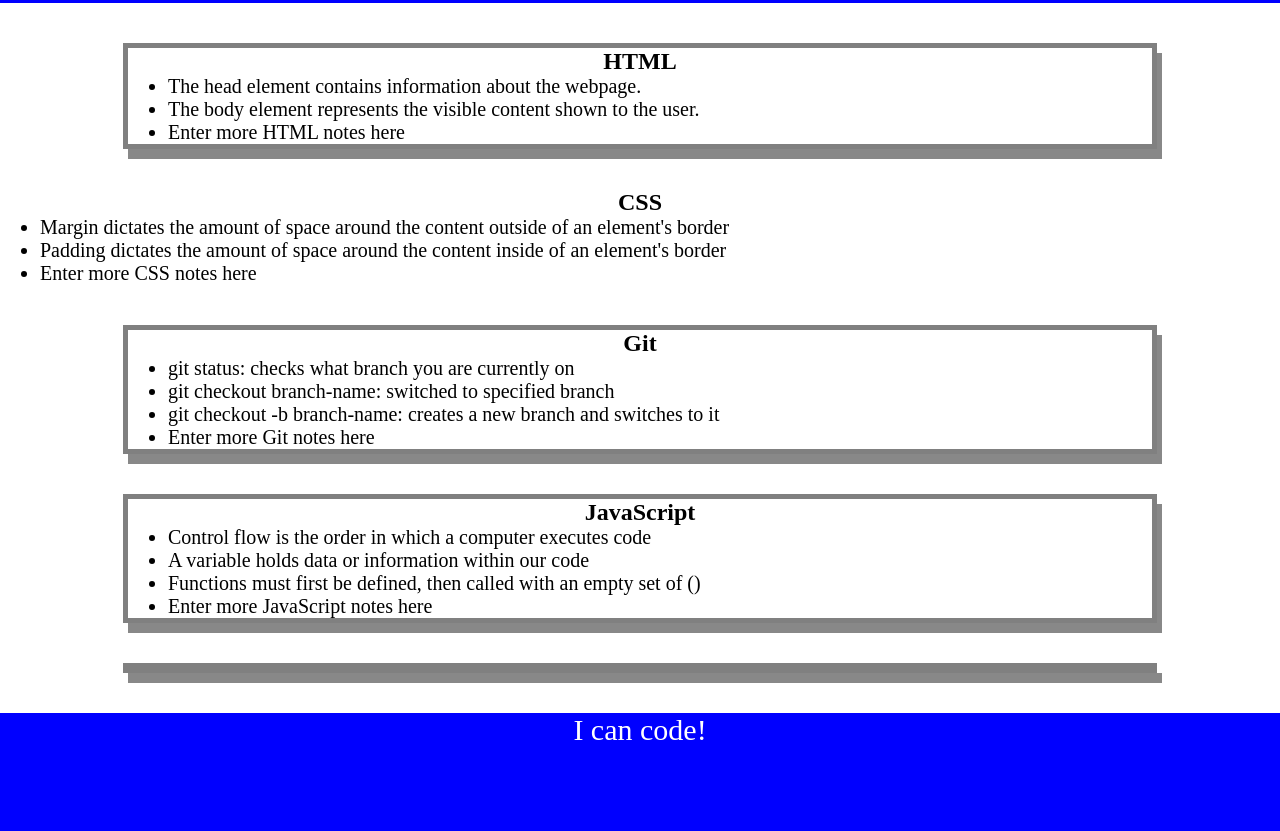
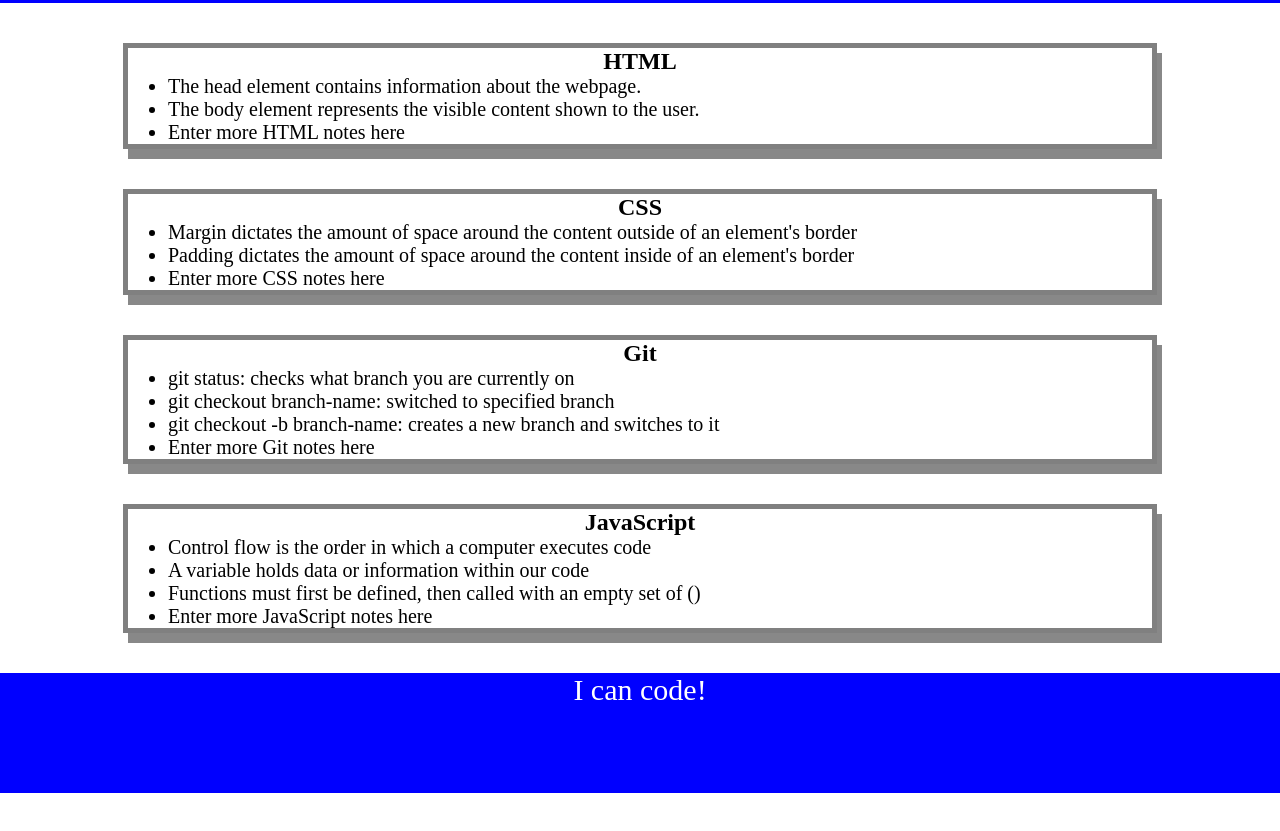
Before and after one commit to trhenderson303/prework-study-guide, a plain HTML site: page index.html in a window 1280 px wide. Shown: the part 117-948 px from the top of the page. After the commit the page ends 910 px from the top, so only its background shows below. Drawn offline with Linux system fonts and the light colour scheme.

Commit message:
On branch feature/project-README Changes to be committed: Changes to HTML file modified:   index.html

```diff
--- a/index.html
+++ b/index.html
@@ -22,15 +22,16 @@
           <li> Enter more HTML notes here </li>
         </ul>
       </section>
+      <section class="card" id="git-section">
         <h2> CSS </h2>
         <ul>
           <li> Margin dictates the amount of space around the content outside of an element's border </li>
           <li> Padding dictates the amount of space around the content inside of an element's border </li>
           <li> Enter more CSS notes here </li>
-
+        </section>
 
         </ul>
-      <section class="card" id="css-section">
+      <section class="card" id="git-section">
           <h2> Git </h2>
           <ul>
             <li> git status: checks what branch you are currently on </li>
@@ -51,9 +52,6 @@
           </ul>
       </section>
 
-      <section class="card" id="javascript-section">
-
-      </section>
     </main>
 
     <footer>
```
